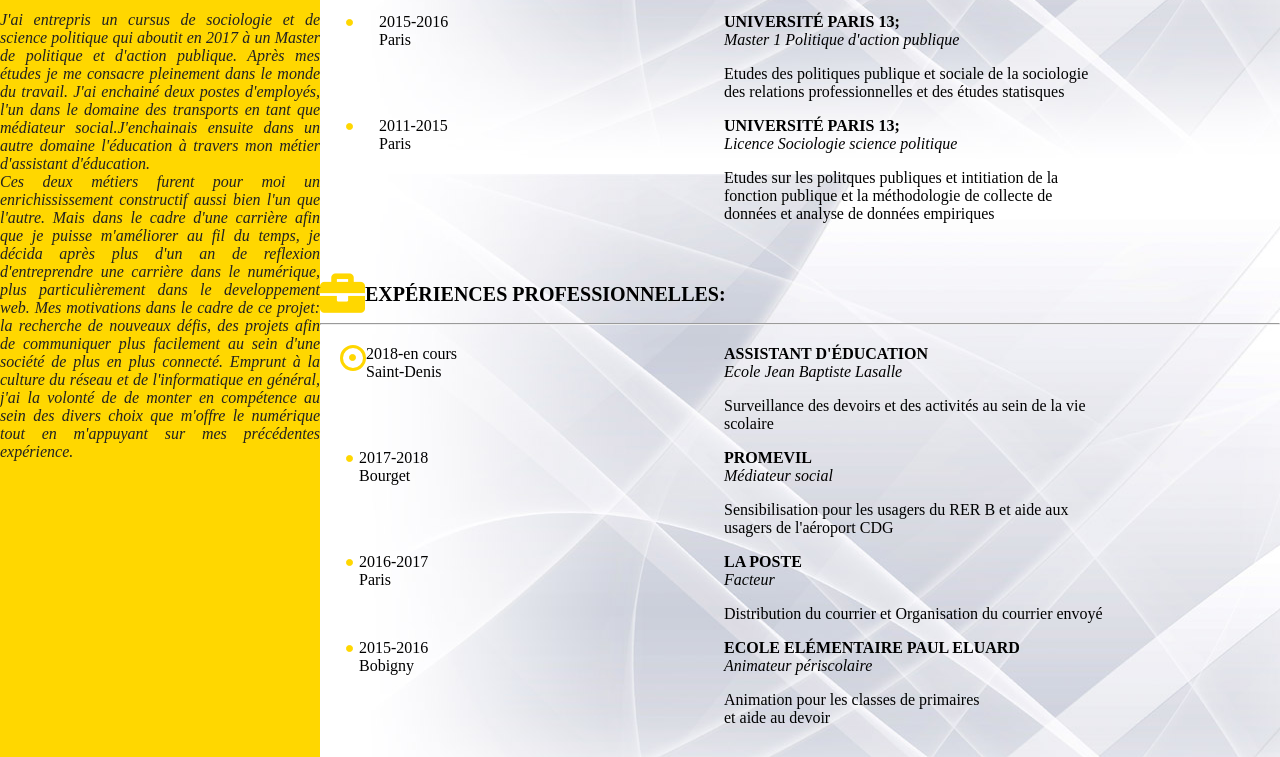
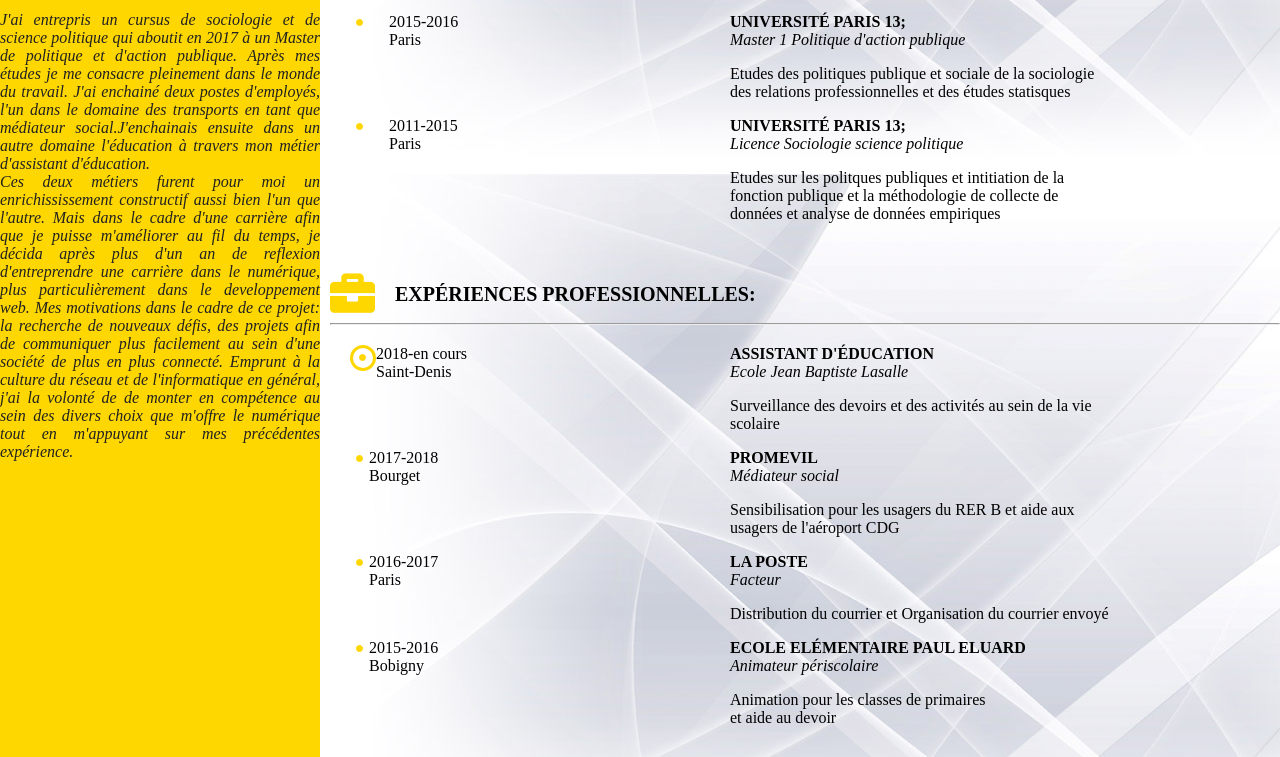
Before and after one commit to Rajerinera/Cv_html_css_RAJERINERA-ADRIEN, a plain HTML site: page index.html in a window 1280 px wide. Shown: the part 526-1283 px from the top of the page. Drawn offline with Linux system fonts and the light colour scheme.

Commit message:
Achevé!

```diff
--- a/style.css
+++ b/style.css
@@ -83,6 +83,7 @@ h4
     color: black;
     text-transform: uppercase;
     font-size: 20px;
+    margin-left:20px;
     box-sizing: border-box
 }
 
@@ -153,6 +154,7 @@ strong
 {
     width: 75%;
     background-image: url("fond-site.jpg");
+    padding-left: 10px;
     box-sizing: border-box;
 }
 
```
